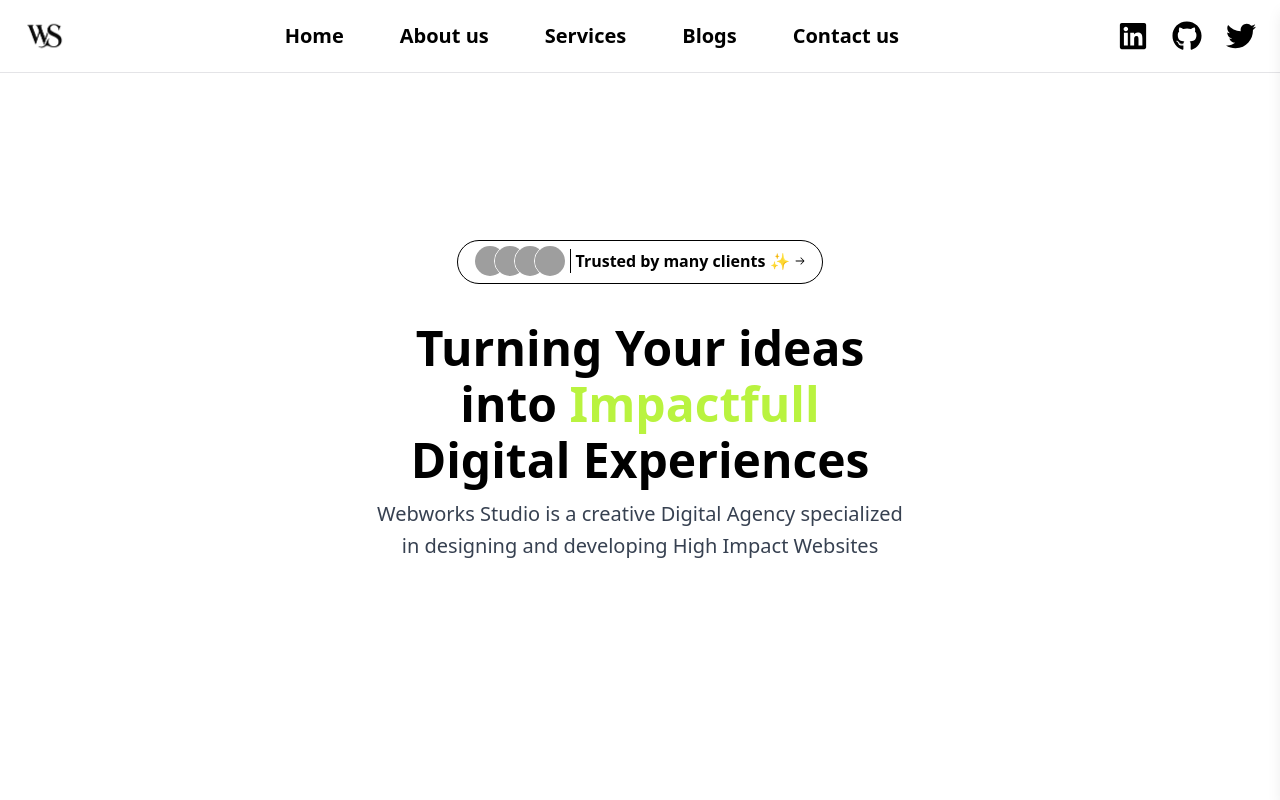
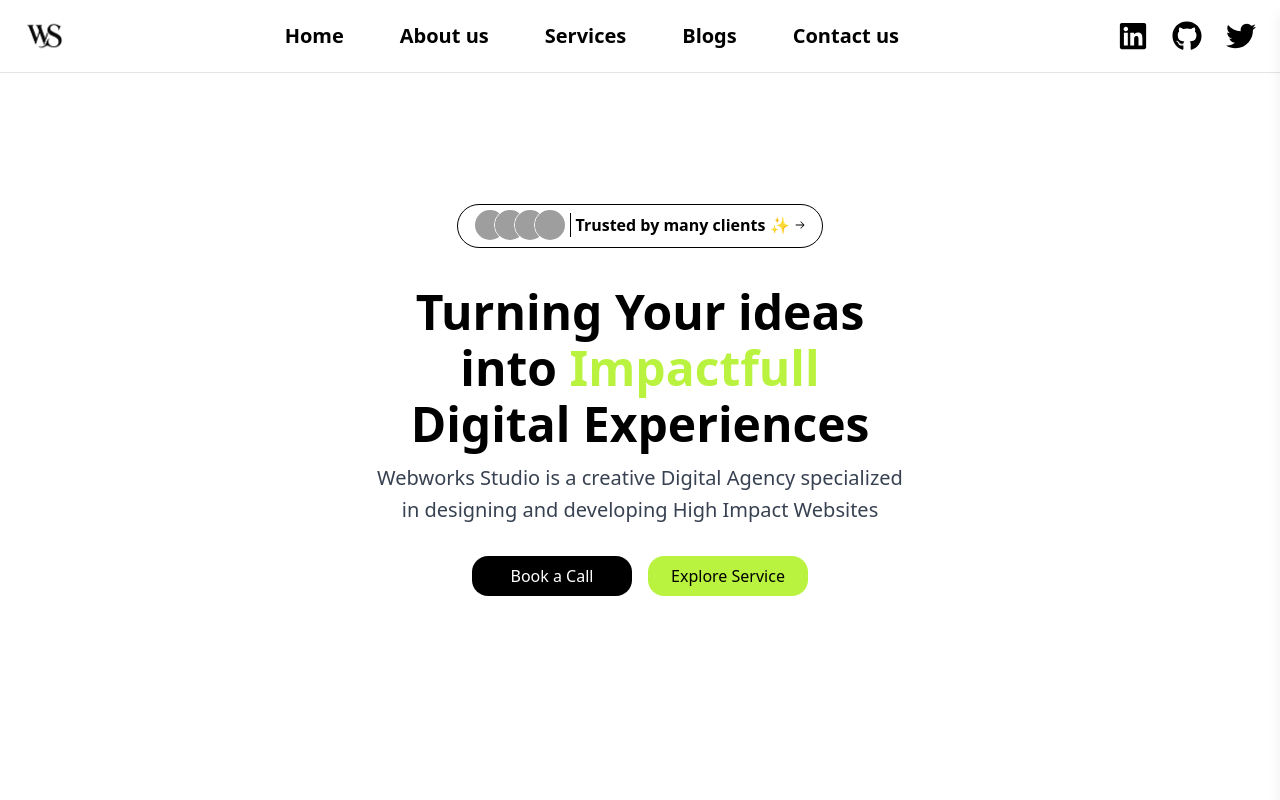
Before and after one commit to Sandipan-seth/WebWorkStudioPage, a React (Vite) app: page / in a window 1280 px wide. Shown: the top 800 px of the page. Built offline with nearby package versions, Linux system fonts and the light colour scheme; grey boxes are pictures that could not be loaded.

Commit message:
Landing section done

```diff
--- a/src/components/HomeComponents/Landingpage.jsx
+++ b/src/components/HomeComponents/Landingpage.jsx
@@ -4,12 +4,12 @@ function Landingpage() {
   const content = [
     "Turning Your ideas",
     "into Impactfull",
-    "Digital Experiences"
+    "Digital Experiences",
   ];
 
   const subcontent = [
     "Webworks Studio is a creative Digital Agency specialized",
-    "in designing and developing High Impact Websites"
+    "in designing and developing High Impact Websites",
   ];
 
   return (
@@ -31,6 +31,15 @@ function Landingpage() {
           <p key={i}>{line}</p>
         ))}
       </div>
+
+      <div className="flex gap-4 mt-8">
+        <div className="bg-black text-white rounded-2xl px-5 py-2 text-base font-medium text-center w-40">
+          Book a Call
+        </div>
+        <div className="bg-[#B9F33F] text-black rounded-2xl px-5 py-2 text-base font-medium text-center w-40">
+          Explore Service
+        </div>
+      </div>
     </div>
   );
 }
```
Also changed, not shown: src/assets/cursor.png (added).
